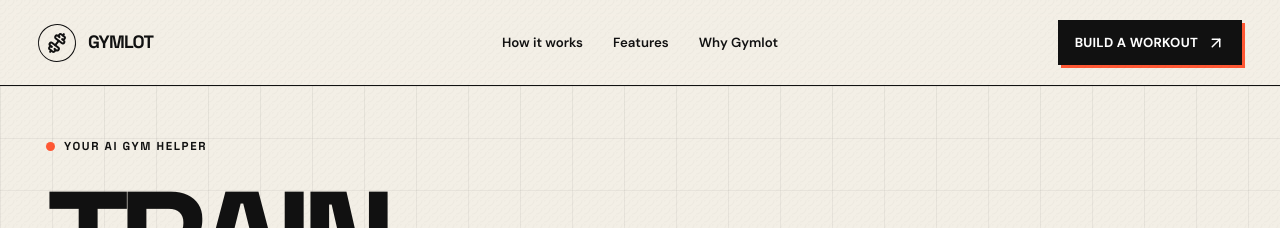
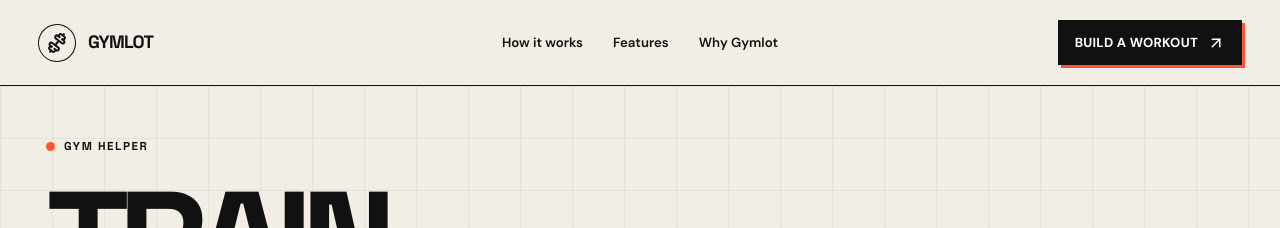
Before and after one commit to yeshwindbz9/gymlot, a Next.js app: page / in a window 1280 px wide. Shown: the top 228 px of the page. Built offline with nearby package versions, Linux system fonts and the light colour scheme.

Commit message:
updated hero ticker

```diff
--- a/components/Hero.tsx
+++ b/components/Hero.tsx
@@ -16,7 +16,7 @@ export default function Hero() {
       <div className="hero-copy">
         <div className="hero-kicker">
           <span className="hero-kicker-dot" />
-          YOUR AI GYM HELPER
+          GYM HELPER
         </div>
 
         <h1 className="hero-title">
```
